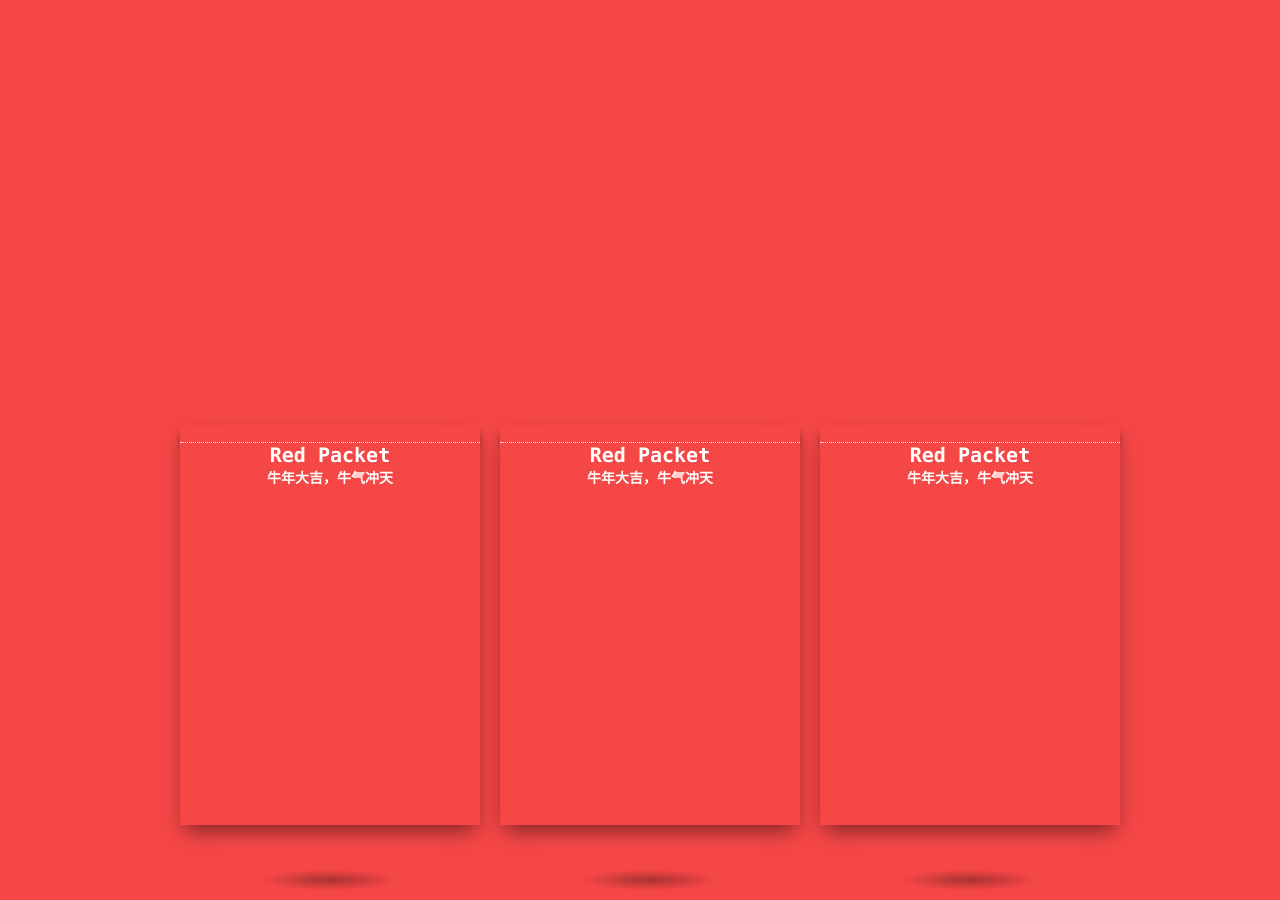
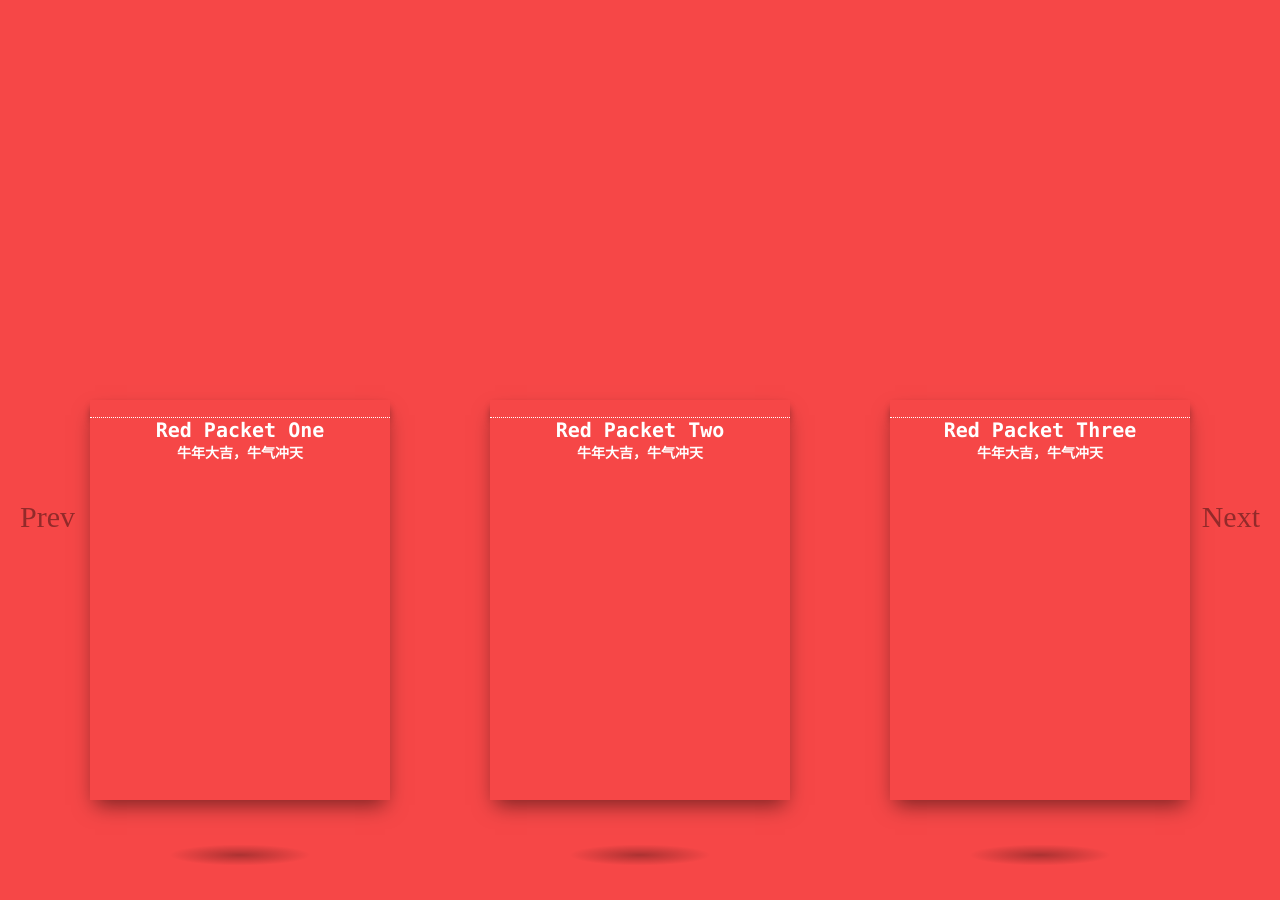
Before and after one commit to catx1726/Bingo-CSS, a Jekyll site: the page 6M/UserRaffle.html, which Jekyll copies as it is, in a window 1280 px wide. Built offline with Jekyll 4.4.1, drawn with Linux system fonts in a browser that asks for light colours.

Commit message:
slid 添加

```diff
--- a/6M/UserRaffle.html
+++ b/6M/UserRaffle.html
@@ -28,8 +28,8 @@
         z-index: 99;
         width: 30rem;
         height: 40rem;
-        margin-top: 35rem;
-        margin-left: 2rem;
+        /* margin-top: 35rem; */
+        margin: 35rem 5rem 5rem 5rem;
         position: relative;
         cursor: pointer;
         border-radius: 0.5rem;
@@ -203,6 +203,28 @@
         background-position: right top, left center, left bottom, left top, left top, right top,
           left center, right center, right center, left bottom;
       }
+
+      .next,
+      .prev {
+        z-index: 99;
+        top: 50rem;
+        opacity: 0.4;
+        user-select: none;
+        cursor: pointer;
+        font-size: 3rem;
+        position: absolute;
+      }
+      .next {
+        right: 2rem;
+      }
+      .prev {
+        left: 2rem;
+      }
+      .slide-effect {
+        opacity: 0;
+        cursor: inherit;
+        transform: translateX(-100px);
+      }
     </style>
   </head>
   <body>
@@ -213,7 +235,7 @@
 
         <!-- body -->
         <div class="raffle_body">
-          <div class="raffle_title container-xycenter">Red Packet</div>
+          <div class="raffle_title container-xycenter">Red Packet One</div>
           <div class="raffle_num m-flex flex-jc-center">牛年大吉，牛气冲天</div>
         </div>
 
@@ -243,7 +265,7 @@
 
         <!-- body -->
         <div class="raffle_body">
-          <div class="raffle_title container-xycenter">Red Packet</div>
+          <div class="raffle_title container-xycenter">Red Packet Two</div>
           <div class="raffle_num m-flex flex-jc-center">牛年大吉，牛气冲天</div>
         </div>
 
@@ -273,7 +295,7 @@
 
         <!-- body -->
         <div class="raffle_body">
-          <div class="raffle_title container-xycenter">Red Packet</div>
+          <div class="raffle_title container-xycenter">Red Packet Three</div>
           <div class="raffle_num m-flex flex-jc-center">牛年大吉，牛气冲天</div>
         </div>
 
@@ -297,7 +319,11 @@
 
         <div class="shadow"></div>
       </div>
-      <div class="trigger_btn"></div>
+
+      <div class="trigger_btn">
+        <span class="next">Next</span>
+        <span class="prev">Prev</span>
+      </div>
     </main>
   </body>
   <script>
@@ -395,7 +421,31 @@
       packetsFolds = DOC.querySelectorAll('.raffle_fold'),
       packetsBodys = DOC.querySelectorAll('.raffle_body'),
       prizeContainers = DOC.querySelectorAll('.prize_container'),
-      uls = DOC.querySelectorAll('.userPrize_container')
+      uls = DOC.querySelectorAll('.userPrize_container'),
+      nextBtn = DOC.querySelector('.next'),
+      prevBtn = DOC.querySelector('.prev'),
+      raffleItems = DOC.querySelectorAll('.raffle_item'),
+      click = 0,
+      len = raffleItems.length
+
+    // raffleItems.forEach((ele, idx) => {
+    //   raffleItems[idx].style = 'order:' + (idx + 1)
+    // })
+    nextBtn.addEventListener('click', () => {
+      if (click < 2) {
+        raffleItems[click].classList.add('slide-effect')
+        raffleItems[click].style = 'order:' + 3
+        click++
+      }
+    })
+
+    prevBtn.addEventListener('click', () => {
+      if (click >= 1) {
+        click--
+        raffleItems[click].classList.toggle('slide-effect')
+        raffleItems[click].style = 'order:' + ''
+      }
+    })
 
     packets.forEach((ele, index) => {
       let str = userPrizes[index],
```
Also changed, not shown: other parts of 6M/UserRaffle.html (+1 -1 lines).
